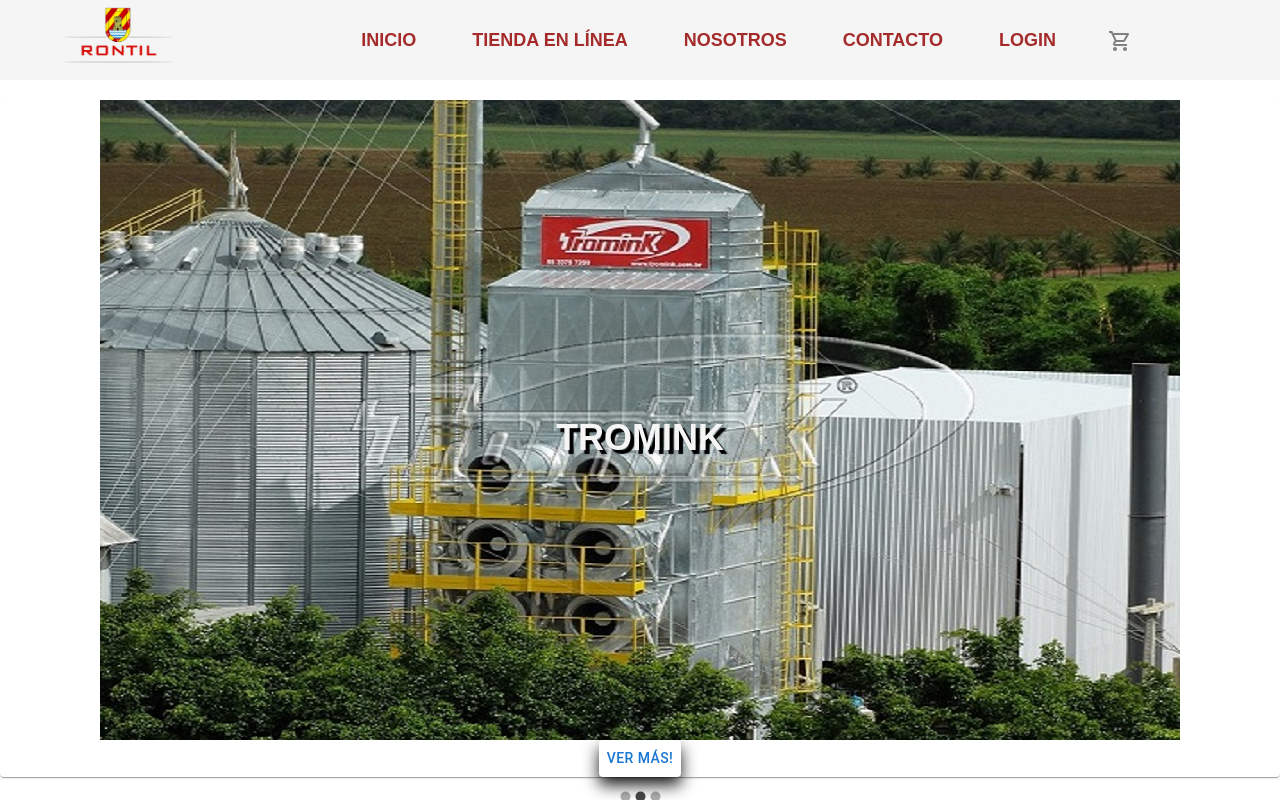
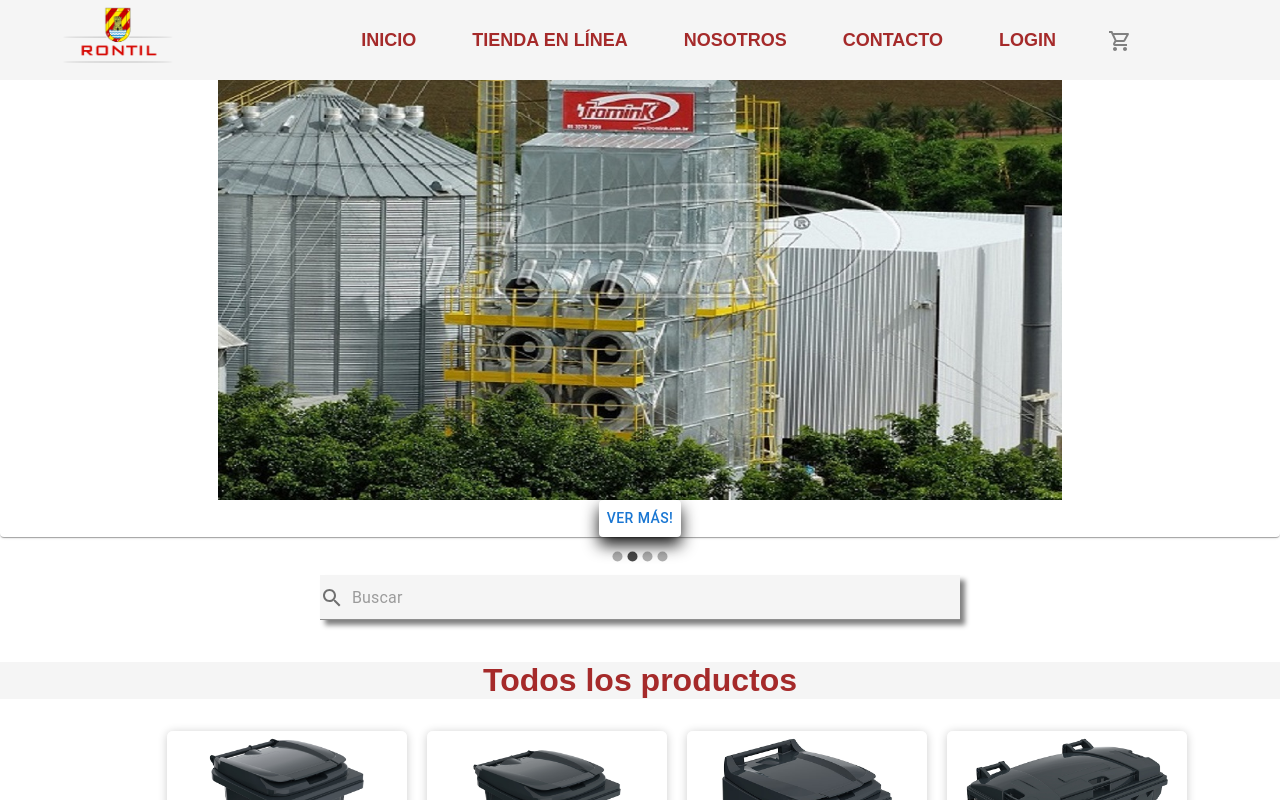
Before and after one commit to josemaria1988/rontil-web-react, a React (Create React App) app: page / in a window 1280 px wide. Shown: the top 800 px of the page. Built offline with nearby package versions, Linux system fonts and the light colour scheme; no server answers.

Commit message:
volviendo a funcionar con lista de productos en json sin DB

```diff
--- a/src/components/Banner/Banner.jsx
+++ b/src/components/Banner/Banner.jsx
@@ -6,16 +6,19 @@ import { Paper, Button } from '@mui/material';
 import secadoratromink from '../../assets/img/secadoratromink.jpg'
 import portada2 from '../../assets/img/portada2.jpg'
 import jorgensen from '../../assets/img/jorgensen.jpg'
+import citysolar from '../../assets/img/CitySolar-2.0.png'
 
 const Item = (props) => {
     return (
+        <div className="caja-inicio">
             <Paper className="paper-carousel">
                 <h2 className="titulo-carousel">{props.item.name}</h2>
-                <img src={props.item.img} alt={props.item.imge}/>
+                <img src={props.item.img} alt={props.item.imge} />
                 <Button className="CheckButton">
                     Ver más!
                 </Button>
             </Paper>
+        </div>
     )
 }
 
@@ -23,29 +26,34 @@ const Banner = () => {
 
     const items = [
         {
-            name: "SULO",
+            name: "",
             description: "Random description for this item",
             img: portada2
         },
         {
-            name: "TROMINK",
+            name: "",
             description: "Even more random description for this",
             img: secadoratromink
         },
         {
-            name: "JORGENSEN",
+            name: "",
             description: "A ver si funciona",
             img: jorgensen
+        },
+        {
+            name: "",
+            description: "Largest waste capacity on the market",
+            img: citysolar
         }
     ]
 
     return (
         <div className="caja-inicio">
-        <Carousel>
-            {
-                items.map((item, i) => <Item key={i} item={item} />)
-            }
-        </Carousel>
+            <Carousel>
+                {
+                    items.map((item, i) => <Item key={i} item={item} />)
+                }
+            </Carousel>
         </div>
     )
 }
--- a/src/components/Banner/Banner.scss
+++ b/src/components/Banner/Banner.scss
@@ -1,19 +1,32 @@
-.banner-container {
-    width: 100%;
-    text-align: center;
+.caja-inicio {
+    width: 100%; /* El carrusel ocupa todo el ancho de la página */
+    max-width: 100%;
+    margin: 0 auto; /* Centrado horizontal */
 }
 
-.bannerImage {
-    width: 75%;
+.paper-carousel {
+    position: relative;
+    text-align: center;
+    padding: 0;
+    box-sizing: border-box;
 }
 
-.spinner {
-    display: flex;
-    position: fixed;
-    width: 100vw;
-    height: 50vh;
-    justify-content: center;
-    align-items: center;
-    background: whitesmoke;
+.paper-carousel img {
+    width: 100%; /* Asegura que la imagen ocupe todo el ancho del contenedor */
+    height: auto; /* Mantiene la proporción de la imagen */
+    max-height: 500px; /* Establece una altura máxima para la imagen */
+    object-fit: contain; /* Asegura que la imagen se ajuste al contenedor sin recortarse */
+}
 
+.CheckButton {
+    margin-top: 15px;
+    background-color: #034574;
+    color: whitesmoke;
+    border-radius: 10px;
+    padding: 10px 20px;
+    text-transform: none;
 }
+
+.CheckButton:hover {
+    background-color: #01234a;
+}
--- a/src/components/Inicio/Inicio.jsx
+++ b/src/components/Inicio/Inicio.jsx
@@ -1,11 +1,15 @@
 import React from 'react';
 import './Inicio.scss';
 import Banner from '../Banner/Banner.jsx'
+import ItemListContainer from '../ItemListContainer/ItemListContainer.jsx'
 
 const Inicio = (props) => {
 
     return (
-        <Banner/>
+        <main>
+            <Banner />
+            <ItemListContainer />
+        </main>
     )
 }
 
--- a/src/components/ItemListContainer/ItemListContainer.jsx
+++ b/src/components/ItemListContainer/ItemListContainer.jsx
@@ -4,7 +4,6 @@ import { useCatalogo } from '../../hooks/useCatalogo'
 import './ItemListContainer.scss';
 import ItemList from "../ItemList/ItemList";
 import MoonLoader from "react-spinners/MoonLoader";
-import Banner from '../Banner/Banner.jsx';
 import '../Spinners/MoonLoader.scss';
 import Searchbar from '../Searchbar/Searchbar.jsx'
 
@@ -19,7 +18,6 @@ export default function ItemListContainer() {
     {loading ? <div className="spinner" ><MoonLoader/> </div>
      :
      <div>
-      <Banner/>
       <div className="searchbar-container">
         <Searchbar className="searchbar"/>
       </div>
--- a/src/data/stock.js
+++ b/src/data/stock.js
@@ -10,72 +10,72 @@ let stockProductos = [{
         value: 'black',
         stock: 10,
         precio: 3100,
-        img: ['https://d27dpjgffpea1z.cloudfront.net/wp-content/uploads/2019/05/contenedor-de-residuos-120-lt-gris.jpg',
-          'https://d27dpjgffpea1z.cloudfront.net/wp-content/uploads/2019/05/contenedor-de-residuos-120-lt-medidas.jpg',
-          'https://d27dpjgffpea1z.cloudfront.net/wp-content/uploads/2019/05/contenedor-de-residuos-120-lt-medidas-2.jpg']
+        img: ['/assets/imagenes/mgb120_euro2_color_negro.jpg',
+          '/assets/imagenes/mgb120_euro2_tech_01.jpg',
+          '/assets/imagenes/mgb120_euro2_tech_02.jpg']
       },
       {
         id:1002,
         value: 'green',
         stock: 8,
         precio: 3500,
-        img: ['https://d27dpjgffpea1z.cloudfront.net/wp-content/uploads/2019/05/contenedor-de-residuos-120-lt-verde.jpg',
-          'https://d27dpjgffpea1z.cloudfront.net/wp-content/uploads/2019/05/contenedor-de-residuos-120-lt-medidas.jpg',
-          'https://d27dpjgffpea1z.cloudfront.net/wp-content/uploads/2019/05/contenedor-de-residuos-120-lt-medidas-2.jpg']
+        img: ['/assets/imagenes/mgb120_euro2_verde.jpg',
+          '/assets/imagenes/mgb120_euro2_tech_01.jpg',
+          '/assets/imagenes/mgb120_euro2_tech_02.jpg']
       },
       {
         id:1003,
         value: 'brown',
         stock: 5,
         precio: 3900,
-        img: ['https://d27dpjgffpea1z.cloudfront.net/wp-content/uploads/2019/05/contenedor-de-residuos-120-lt-marron.jpg',
-          'https://d27dpjgffpea1z.cloudfront.net/wp-content/uploads/2019/05/contenedor-de-residuos-120-lt-medidas.jpg',
-          'https://d27dpjgffpea1z.cloudfront.net/wp-content/uploads/2019/05/contenedor-de-residuos-120-lt-medidas-2.jpg']
+        img: ['/assets/imagenes/mgb120_euro2_marron.jpg',
+          '/assets/imagenes/mgb120_euro2_tech_01.jpg',
+          '/assets/imagenes/mgb120_euro2_tech_02.jpg']
       },
       {
         id:1004,
         value: 'blue',
         stock: 7,
         precio: 3500,
-        img: ['https://d27dpjgffpea1z.cloudfront.net/wp-content/uploads/2019/05/contenedor-de-residuos-120-lt-azul.jpg',
-          'https://d27dpjgffpea1z.cloudfront.net/wp-content/uploads/2019/05/contenedor-de-residuos-120-lt-medidas.jpg',
-          'https://d27dpjgffpea1z.cloudfront.net/wp-content/uploads/2019/05/contenedor-de-residuos-120-lt-medidas-2.jpg']
+        img: ['/assets/imagenes/mgb120_euro2_azul.jpg',
+          '/assets/imagenes/mgb120_euro2_tech_01.jpg',
+          '/assets/imagenes/mgb120_euro2_tech_02.jpg']
       },
       {
         id:1005,
         value: 'white',
         stock: 9,
         precio: 4200,
-        img: ['https://d27dpjgffpea1z.cloudfront.net/wp-content/uploads/2019/05/contenedor-de-residuos-120-lt-blanco.jpg',
-          'https://d27dpjgffpea1z.cloudfront.net/wp-content/uploads/2019/05/contenedor-de-residuos-120-lt-medidas.jpg',
-          'https://d27dpjgffpea1z.cloudfront.net/wp-content/uploads/2019/05/contenedor-de-residuos-120-lt-medidas-2.jpg']
+        img: ['/assets/imagenes/mgb120_euro2_blanco.jpg',
+          '/assets/imagenes/mgb120_euro2_tech_01.jpg',
+          '/assets/imagenes/mgb120_euro2_tech_02.jpg']
       },
       {
         id:1006,
         value: 'red',
         stock: 4,
         precio: 3900,
-        img: ['https://d27dpjgffpea1z.cloudfront.net/wp-content/uploads/2019/05/contenedor-de-residuos-120-lt-rojo.jpg',
-          'https://d27dpjgffpea1z.cloudfront.net/wp-content/uploads/2019/05/contenedor-de-residuos-120-lt-medidas.jpg',
-          'https://d27dpjgffpea1z.cloudfront.net/wp-content/uploads/2019/05/contenedor-de-residuos-120-lt-medidas-2.jpg']
+        img: ['/assets/imagenes/mgb120_euro2_rojo.jpg',
+          '/assets/imagenes/mgb120_euro2_tech_01.jpg',
+          '/assets/imagenes/mgb120_euro2_tech_02.jpg']
       },
       {
         id:1007,
         value: 'yellow',
         stock: 3,
         precio: 3900,
-        img: ['https://d27dpjgffpea1z.cloudfront.net/wp-content/uploads/2019/05/contenedor-de-residuos-120-lt-amarillo.jpg',
-          'https://d27dpjgffpea1z.cloudfront.net/wp-content/uploads/2019/05/contenedor-de-residuos-120-lt-medidas.jpg',
-          'https://d27dpjgffpea1z.cloudfront.net/wp-content/uploads/2019/05/contenedor-de-residuos-120-lt-medidas-2.jpg']
+        img: ['/assets/imagenes/mgb120_euro2_amarillo.jpg',
+          '/assets/imagenes/mgb120_euro2_tech_01.jpg',
+          '/assets/imagenes/mgb120_euro2_tech_02.jpg']
       },
       {
         id:1008,
         value: 'orange',
         stock: 1,
         precio: 3500,
-        img: ['https://d27dpjgffpea1z.cloudfront.net/wp-content/uploads/2019/05/contenedor-de-residuos-120-lt-naranja.jpg',
-          'https://d27dpjgffpea1z.cloudfront.net/wp-content/uploads/2019/05/contenedor-de-residuos-120-lt-medidas.jpg',
-          'https://d27dpjgffpea1z.cloudfront.net/wp-content/uploads/2019/05/contenedor-de-residuos-120-lt-medidas-2.jpg']
+        img: ['/assets/imagenes/mgb120_euro2_naranja.jpg',
+          '/assets/imagenes/mgb120_euro2_tech_01.jpg',
+          '/assets/imagenes/mgb120_euro2_tech_02.jpg']
       }
     ]
   },
@@ -91,7 +91,7 @@ let stockProductos = [{
         value: 'black',
         stock: 10,
         precio: 4200,
-        img: ['https://d27dpjgffpea1z.cloudfront.net/wp-content/uploads/2019/05/Contenedor-de-Residuos-SULO-2-Ruedas-240-Litros-Insonorizado-gris.jpg',
+        img: ['/assets/imagenes/mgb240_euro2_colour_negro.jpg',
           'https://d27dpjgffpea1z.cloudfront.net/wp-content/uploads/2019/05/contenedor-de-residuos-120-lt-medidas.jpg',
           'https://d27dpjgffpea1z.cloudfront.net/wp-content/uploads/2019/05/contenedor-de-residuos-120-lt-medidas-2.jpg']
       },
@@ -100,7 +100,7 @@ let stockProductos = [{
         value: 'green',
         stock: 8,
         precio: 4500,
-        img: ['https://d27dpjgffpea1z.cloudfront.net/wp-content/uploads/2019/05/Contenedor-de-Residuos-SULO-2-Ruedas-240-Litros-Insonorizado-verde.jpg',
+        img: ['/assets/imagenes/mgb240_euro2_colour_verde.jpg',
           'https://d27dpjgffpea1z.cloudfront.net/wp-content/uploads/2019/05/contenedor-de-residuos-120-lt-medidas.jpg',
           'https://d27dpjgffpea1z.cloudfront.net/wp-content/uploads/2019/05/contenedor-de-residuos-120-lt-medidas-2.jpg']
       },
@@ -109,7 +109,7 @@ let stockProductos = [{
         value: 'brown',
         stock: 5,
         precio: 4800,
-        img: ['https://d27dpjgffpea1z.cloudfront.net/wp-content/uploads/2019/05/Contenedor-de-Residuos-SULO-2-Ruedas-240-Litros-Colores-Premium-marron.jpg',
+        img: ['/assets/imagenes/mgb240_euro2_colour_marron.jpg',
           'https://d27dpjgffpea1z.cloudfront.net/wp-content/uploads/2019/05/contenedor-de-residuos-120-lt-medidas.jpg',
           'https://d27dpjgffpea1z.cloudfront.net/wp-content/uploads/2019/05/contenedor-de-residuos-120-lt-medidas-2.jpg']
       },
@@ -118,7 +118,7 @@ let stockProductos = [{
         value: 'blue',
         stock: 7,
         precio: 4200,
-        img: ['https://d27dpjgffpea1z.cloudfront.net/wp-content/uploads/2019/05/Contenedor-de-Residuos-SULO-2-Ruedas-240-Litros-Colores-Premium-azul.jpg',
+        img: ['/assets/imagenes/mgb240_euro2_colour_azul.jpg',
           'https://d27dpjgffpea1z.cloudfront.net/wp-content/uploads/2019/05/contenedor-de-residuos-120-lt-medidas.jpg',
           'https://d27dpjgffpea1z.cloudfront.net/wp-content/uploads/2019/05/contenedor-de-residuos-120-lt-medidas-2.jpg']
       },
@@ -127,7 +127,7 @@ let stockProductos = [{
         value: 'white',
         stock: 9,
         precio: 5100,
-        img: ['https://d27dpjgffpea1z.cloudfront.net/wp-content/uploads/2019/05/Contenedor-de-Residuos-SULO-2-Ruedas-240-Litros-Colores-Premium-blanco-555x654.jpg',
+        img: ['/assets/imagenes/mgb240_euro2_colour_blanco.jpg',
           'https://d27dpjgffpea1z.cloudfront.net/wp-content/uploads/2019/05/contenedor-de-residuos-120-lt-medidas.jpg',
           'https://d27dpjgffpea1z.cloudfront.net/wp-content/uploads/2019/05/contenedor-de-residuos-120-lt-medidas-2.jpg']
       },
@@ -136,7 +136,7 @@ let stockProductos = [{
         value: 'red',
         stock: 4,
         precio: 4800,
-        img: ['https://d27dpjgffpea1z.cloudfront.net/wp-content/uploads/2019/05/Contenedor-de-Residuos-SULO-2-Ruedas-240-Litros-Colores-Premium-rojo.jpg',
+        img: ['/assets/imagenes/mgb240_euro2_colour_rojo.jpg',
           'https://d27dpjgffpea1z.cloudfront.net/wp-content/uploads/2019/05/contenedor-de-residuos-120-lt-medidas.jpg',
           'https://d27dpjgffpea1z.cloudfront.net/wp-content/uploads/2019/05/contenedor-de-residuos-120-lt-medidas-2.jpg']
       },
@@ -145,7 +145,7 @@ let stockProductos = [{
         value: 'yellow',
         stock: 3,
         precio: 4800,
-        img: ['https://d27dpjgffpea1z.cloudfront.net/wp-content/uploads/2019/05/Contenedor-de-Residuos-SULO-2-Ruedas-240-Litros-Colores-Premium-amarillo.jpg',
+        img: ['/assets/imagenes/mgb240_euro2_colour_amarillo.jpg',
           'https://d27dpjgffpea1z.cloudfront.net/wp-content/uploads/2019/05/contenedor-de-residuos-120-lt-medidas.jpg',
           'https://d27dpjgffpea1z.cloudfront.net/wp-content/uploads/2019/05/contenedor-de-residuos-120-lt-medidas-2.jpg']
       },
@@ -154,9 +154,9 @@ let stockProductos = [{
         value: 'orange',
         stock: 1,
         precio: 4500,
-        img: ['https://d27dpjgffpea1z.cloudfront.net/wp-content/uploads/2019/05/Contenedor-de-Residuos-SULO-2-Ruedas-240-Litros-Colores-Premium-naranja-555x606.jpg',
+        img: ['/assets/imagenes/mgb240_euro2_colour_naranja.jpg',
           'https://d27dpjgffpea1z.cloudfront.net/wp-content/uploads/2019/05/contenedor-de-residuos-120-lt-medidas.jpg',
-          'https://d27dpjgffpea1z.cloudfront.net/wp-content/uploads/2019/05/contenedor-de-residuos-120-lt-medidas-2.jpg']
+          '/assets/imagenes/mgb240_euro2_view_01.jpg']
       }
     ]
   },
--- a/src/hooks/useCatalogo.js
+++ b/src/hooks/useCatalogo.js
@@ -1,4 +1,4 @@
-import { useState, useEffect } from "react"
+/* import { useState, useEffect } from "react"
 import { useParams } from "react-router-dom"
 import { collection, getDocs, query, where} from 'firebase/firestore'
 import { db } from '../Firebase/config'
@@ -29,4 +29,37 @@ export const useCatalogo = () => {
     return ({
         productos, loading, categoryId
     })
+} */
+
+
+import {useState, useEffect} from "react";
+import {useParams} from "react-router-dom";
+import stock from "../data/stock";
+
+export const useCatalogo = () => {
+    const [productos, setProductos] = useState([]);
+    const [loading, setLoading] = useState(false);
+
+    const { categoryId } = useParams();
+
+    useEffect(() => {
+        setLoading(true);
+
+        // Filtrar productos localmente
+        const productosFiltrados = categoryId
+            ? stock.filter(producto => producto.tipo === categoryId)
+            : stock;
+
+            console.log('Productos filtrados:', productosFiltrados);
+
+        setProductos(productosFiltrados);
+        setLoading(false);
+
+    }, [categoryId]); //aca termina el useEffect
+
+    return {
+        productos,
+        loading,
+        categoryId
+    };
 }
--- a/src/router/PublicRoutes.js
+++ b/src/router/PublicRoutes.js
@@ -18,7 +18,7 @@ const PublicRoutes = () => {
 
             <Routes>
 
-                <Route path='/' element={<Inicio/>} />
+                <Route path='/' element={<Inicio/> } />
                 <Route path='/productos' element={<ItemListContainer />} />
                 <Route path='/productos/:categoryId' element={<ItemListContainer />} />
                 <Route path='/nosotros' element={<Nosotros />} />
```
Also changed, not shown: src/hooks/useProducto.js (+33 -2 lines), src/components/Inicio/Inicio.scss (line endings or trailing spaces), 1 other file (tests, documents, lock files or other folders).
